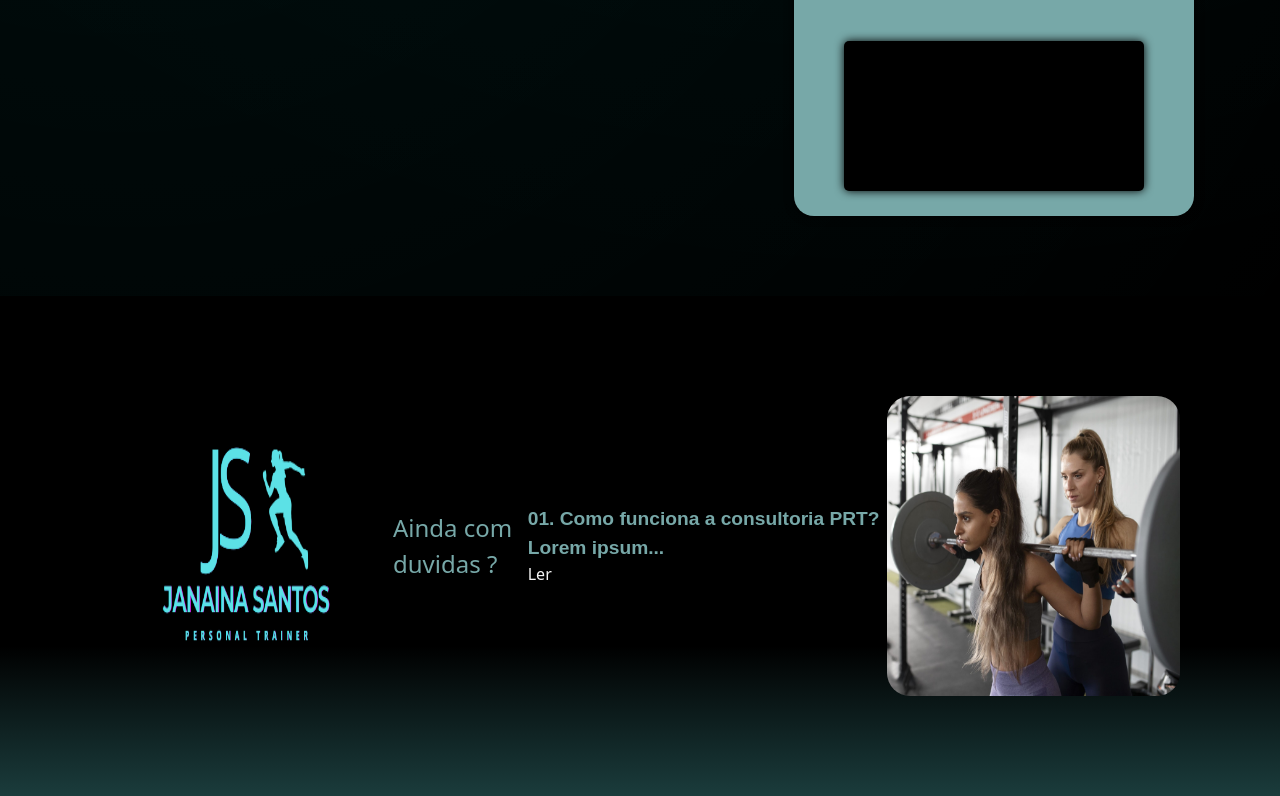
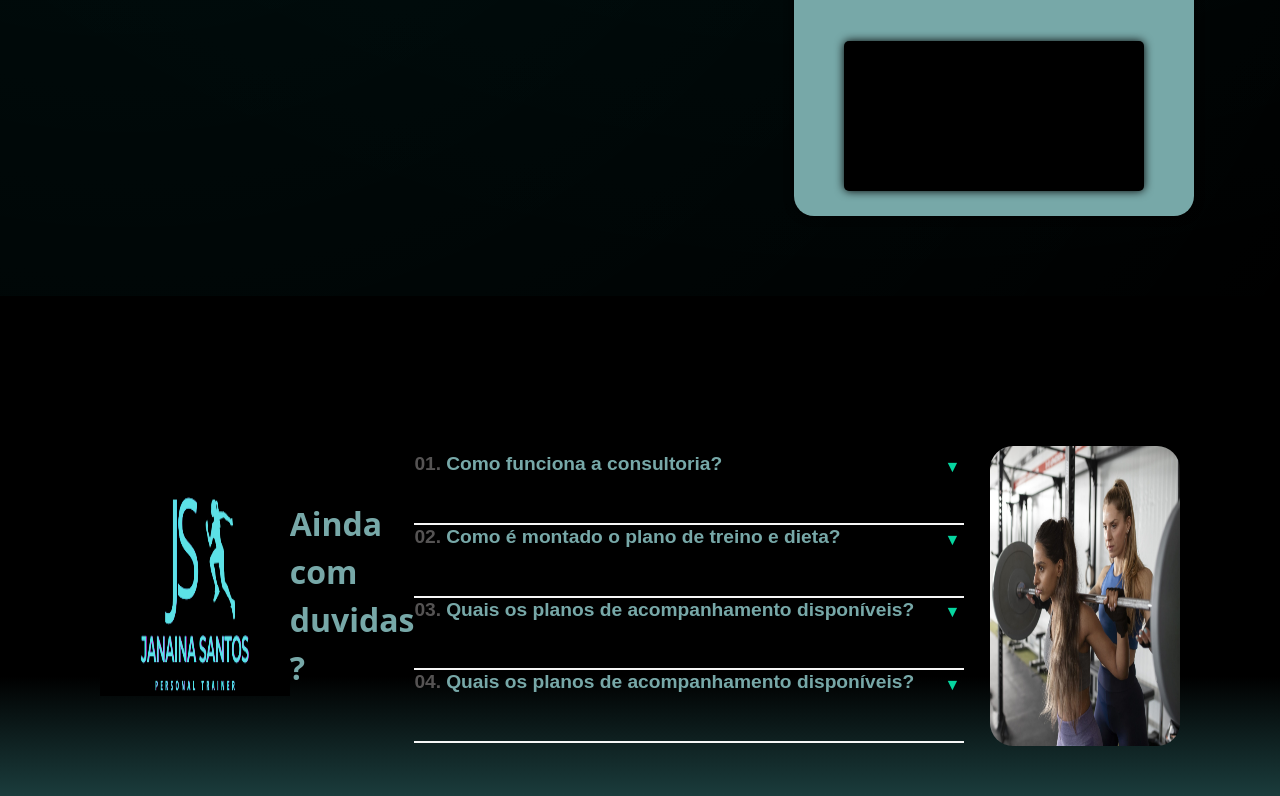
Before and after one commit to Gu1lh3rm3-S1lv4/Aplica-o-Web-Personal-Trainner, a website: page index.html in a window 1280 px wide. Shown: the part 7520-8316 px from the top of the page. Drawn offline with nearby package versions, Linux system fonts and the light colour scheme; a web font is replaced by a local one.

Commit message:
atualização footer

```diff
--- a/index.html
+++ b/index.html
@@ -622,14 +622,43 @@
                 <div class="faq" id="faq">
                     <p>Ainda com duvidas ?</p>
                 </div>
-                <div class="list-footer">
-                    <p class="post-summary">01. Como funciona a consultoria PRT?Lorem ipsum...</p>
-                    <button class="read-more">Ler</button>
+                <div class="geral-list">
+                    <div class="list-footer">
+                        <p class="post-summary"><span>01.</span>Como funciona a consultoria?</p>
+                        <button class="read-more">&#9660;</button>
 
-                    <div class="post-content">
-                        <p>02. Qual a diferença entre a consultoria PRT e outras consultorias?</p>
-                        <p>03. Quais os planos de acompanhamento disponíveis?</p>
-                        <p>04. Como é feito o acompanhamento diário?</p>
+                        <div class="post-content">
+                            <p>04. Como é feito o acompanhamento diário?</p>
+                        </div>
+
+                        <div class="linha-h"></div>
+                    </div>
+                    <div class="list-footer2">
+                        <p class="post-summary"><span>02.</span>Como é montado o plano de treino e dieta?</p>
+                        <button class="read-more-2">&#9660;</button>
+
+                        <div class="post-content">
+                            <p>02. Como é montado o plano de treino e dieta?</p>
+                        </div>
+                        <div class="linha-h"></div>
+                    </div>
+                    <div class="list-footer3">
+                        <p class="post-summary"><span>03.</span>Quais os planos de acompanhamento disponíveis?</p>
+                        <button class="read-more-3">&#9660;</button>
+
+                        <div class="post-content">
+                            <p>04. Como é feito o acompanhamento diário?</p>
+                        </div>
+                        <div class="linha-h"></div>
+                    </div>
+                    <div class="list-footer4">
+                        <p class="post-summary"><span>04.</span>Quais os planos de acompanhamento disponíveis?</p>
+                        <button class="read-more-4">&#9660;</button>
+
+                        <div class="post-content">
+                            <p>02. Qual a diferença entre a consultoria PRT e outras consultorias?</p>
+                        </div>
+                        <div class="linha-h"></div>
                     </div>
                 </div>
                 <div class="img-footer-pessoal" id="img-footer-pessoal">
--- a/js/readmore.js
+++ b/js/readmore.js
@@ -2,14 +2,14 @@
 document.addEventListener('DOMContentLoaded', () => {
 
     // Seleciona todos os botões "Ler mais"
-    const readMoreButtons = document.querySelectorAll('.read-more');
+    const readMoreButtons = document.querySelectorAll('.read-more,.read-more-2,.read-more-3,.read-more-4');
 
     // Adiciona evento de clique a cada botão
     readMoreButtons.forEach(button => {
         button.addEventListener('click', () => {
 
             // Encontra o post mais próximo do botão clicado
-            const post = button.closest('.list-footer');
+            const post = button.closest('.list-footer,.list-footer2,.list-footer3,.list-footer4');
 
             // Seleciona o conteúdo do post
             const content = post.querySelector('.post-content');
@@ -19,9 +19,11 @@ document.addEventListener('DOMContentLoaded', () => {
 
             // Atualiza o texto do botão conforme o estado do conteúdo
             button.textContent = content.classList.contains('visible')
-                ? 'Ler menos'  // Se o conteúdo estiver visível
-                : 'Ler mais';  // Se o conteúdo estiver oculto
+                ? '\u25B2'  // Se o conteúdo estiver visível
+                : '\u25Bc';  // Se o conteúdo estiver oculto
+            //unicode em js
         });
+
     });
 
 });
--- a/style.css
+++ b/style.css
@@ -1386,10 +1386,11 @@ option {
 /*FOOTER*/
 
 .footer {
+  margin-top: 100px;
   position: absolute;
   border: none;
   width: 100%;
-  height: 500px;
+  height: 50%;
   background: linear-gradient(to top, rgba(50, 113, 113, 0.533), rgba(0, 0, 0, 0.293)30%);
   display: flex;
   justify-content: space-between;
@@ -1411,24 +1412,60 @@ option {
 
 .faq p {
   color: var(--color-destaque1);
-  font-size: 1.5rem;
+  font-size: 2rem;
+  font-weight: 600;
 }
 
-.list-footer p {
+.geral-list p {
   flex: 1;
   display: flex;
   position: relative;
-  flex-direction: column;
+  flex-direction: row;
   font-size: 1.2rem;
   font-family: var(--font-pequena);
   align-items: baseline;
   font-weight: 600;
   color: var(--color-destaque1);
+  padding: 0px;
+  gap: 5px;
+  /*espaçamento entre span e p*/
 }
 
-.list-footer p+p {
-  margin-top: 0.5rem;
-  /* Dá espaço entre os parágrafos */
+.post-summary {
+  margin: 0 auto;
+  font-weight: 500;
+  white-space: nowrap;
+}
+
+.post-summary span {
+  color: #555353;
+}
+
+.linha-h {
+  position: absolute;
+  width: 550px;
+  height: 0.1px;
+  border: 0.1px solid;
+}
+
+.read-more,
+.read-more-2,
+.read-more-3,
+.read-more-4 {
+  position: relative;
+  margin-left: 500px;
+  bottom: 35px;
+  background: transparent;
+  color: var(--color-esmerald);
+  border: none;
+  padding: 10px 30px;
+  border-radius: 4px;
+  cursor: pointer;
+  transition: background 0.2s ease;
+}
+
+.read-more:hover {
+  background: transparent;
 }
 
 .post-content {
@@ -1438,6 +1475,7 @@ option {
   /* Esconde o que passa do tamanho */
   transition: max-height 0.4s ease;
   /* Animação suave */
+  display: block;
 }
 
 .post-content.visible {
```
